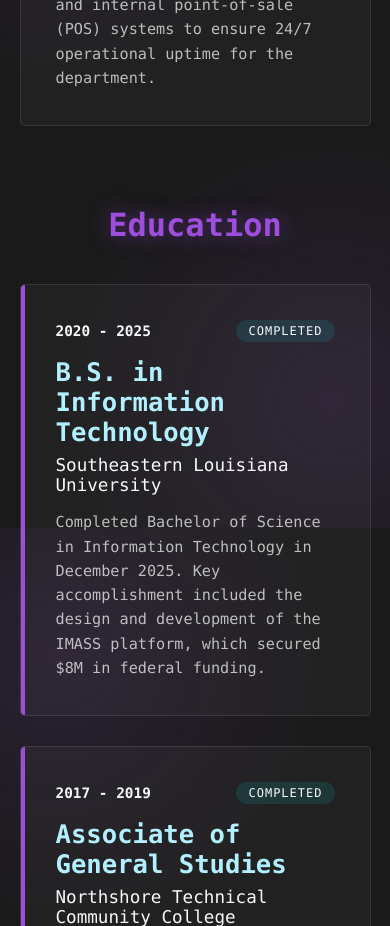
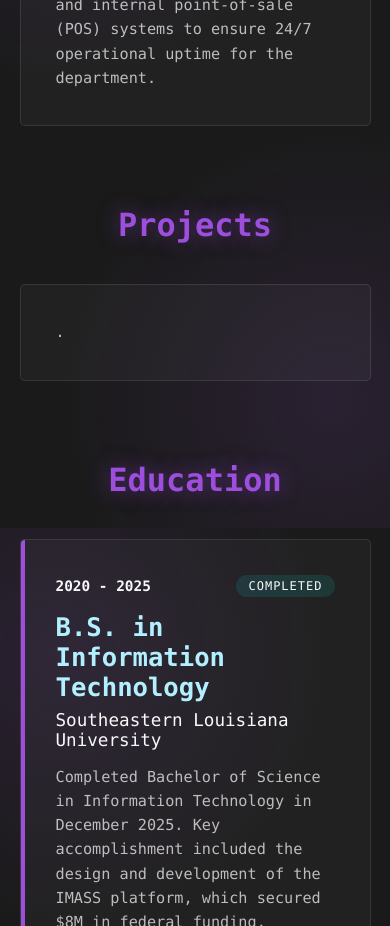
Before and after one commit to CB9611/CameronBranchPortfolio, a React (Vite) app in the folder cameronbranch-com/: page / in a window 390 px wide. Shown: the part 5380-6306 px from the top of the page. Built offline with nearby package versions, Linux system fonts and the light colour scheme.

Commit message:
Added module for Projects for future

```diff
--- a/cameronbranch-com/src/components/projects/Projects.css
+++ b/cameronbranch-com/src/components/projects/Projects.css
@@ -0,0 +1,50 @@
+.projects-section {
+  padding-top: 80px;
+  max-width: 1200px;
+  margin: 0 auto;
+}
+
+.projects-container {
+  display: grid;
+  grid-template-columns: repeat(auto-fit, minmax(350px, 1fr));
+  gap: 30px;
+  margin-top: 40px;
+}
+
+.projects-card {
+  background: rgba(255, 255, 255, 0.03);
+  border: 1px solid rgba(255, 255, 255, 0.1);
+  padding: 35px;
+  border-radius: 5px;
+  position: relative;
+  transition: all 0.3s ease;
+  overflow: hidden;
+  cursor: default;
+}
+
+.projects-card:hover {
+  transform: translateY(-5px);
+  border-color: var(--primary-purple);
+  background: var(--purple-faint);
+  box-shadow: 0 20px 40px rgba(0, 0, 0, 0.4),
+                0 0 20px rgba(157, 78, 221, 0.2);
+}
+
+.projects-description {
+  color: rgba(255, 255, 255, 0.7);
+  line-height: 1.6;
+  font-size: 0.95rem;
+}
+
+@media (max-width: 1199px) {
+  .projects-container {
+    max-width: 90vw;
+    margin: auto;
+  }
+}
+
+@media (max-width: 480px) {
+  .projects-container {
+    grid-template-columns: 1fr;
+  }
+}
--- a/cameronbranch-com/src/components/projects/Projects.jsx
+++ b/cameronbranch-com/src/components/projects/Projects.jsx
@@ -0,0 +1,25 @@
+import React from 'react';
+import './Projects.css';
+
+const Projects = () => {
+  const projectsData = [
+    {
+      description: "."
+    }
+  ];
+
+  return (
+    <section className="projects-section">
+      <h2 className="section-header">Projects</h2>
+      <div className="projects-container">
+        {projectsData.map((proj, index) => (
+          <div className="projects-card" key={index}>
+            <p className="projects-description">{proj.description}</p>
+          </div>
+        ))}
+      </div>
+    </section>
+  );
+};
+
+export default Projects;
--- a/cameronbranch-com/src/pages/home/Home.jsx
+++ b/cameronbranch-com/src/pages/home/Home.jsx
@@ -3,6 +3,7 @@
 import Biography from '../../components/biography/Biography.jsx'
 import Education from '../../components/education/Education.jsx'
 import Experience from '../../components/experience/Experience.jsx'
+import Projects from '../../components/projects/Projects.jsx'
 import Skills from '../../components/skills/Skills.jsx'
 
 const titles = ["Developer", "React.js", "Innovator", "IT Professional"];
@@ -34,6 +35,7 @@
           <Biography />
           <Skills />
           <Experience />
+          <Projects />
           <Education />
         </div>
       </div>
```
